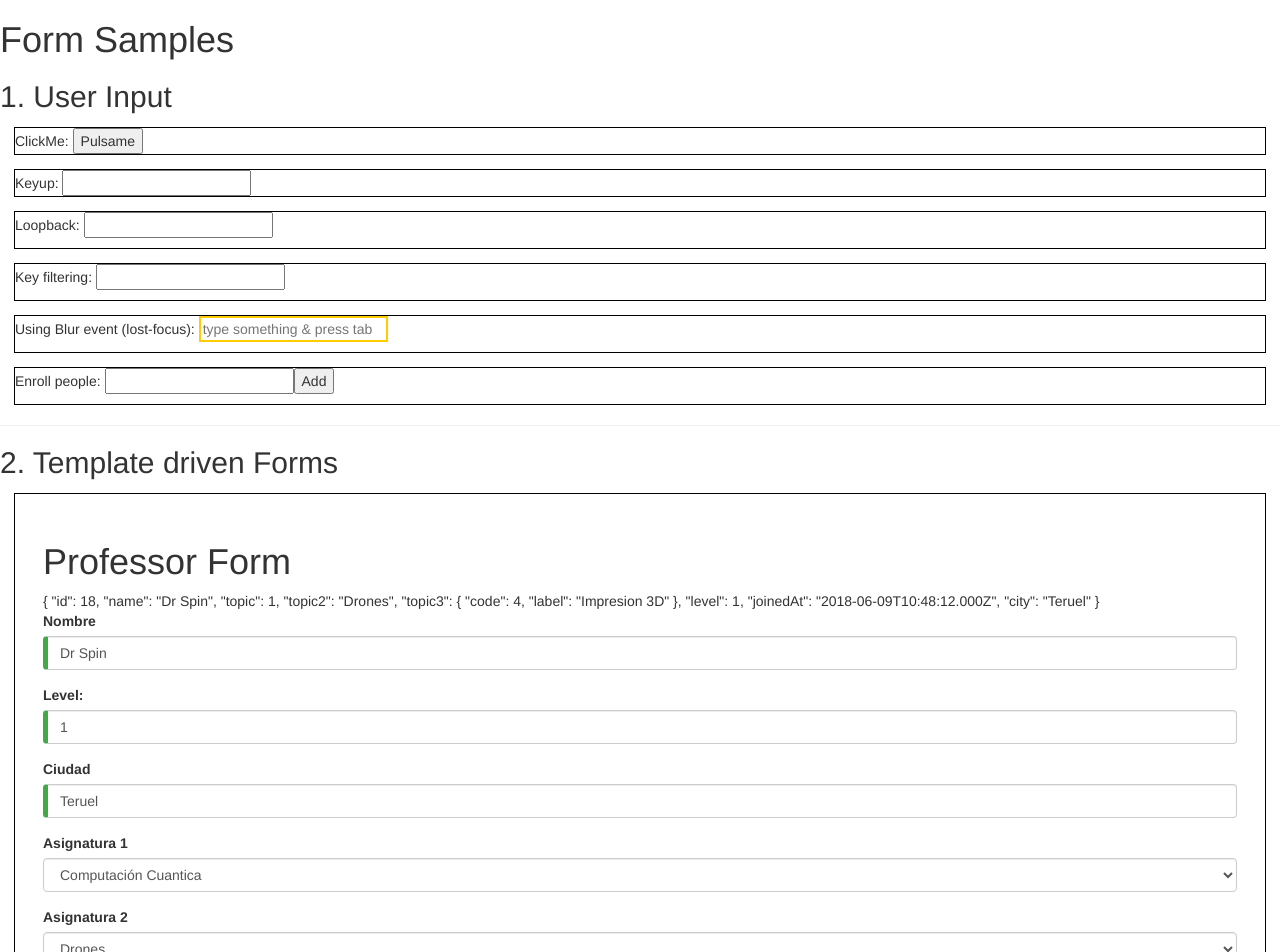
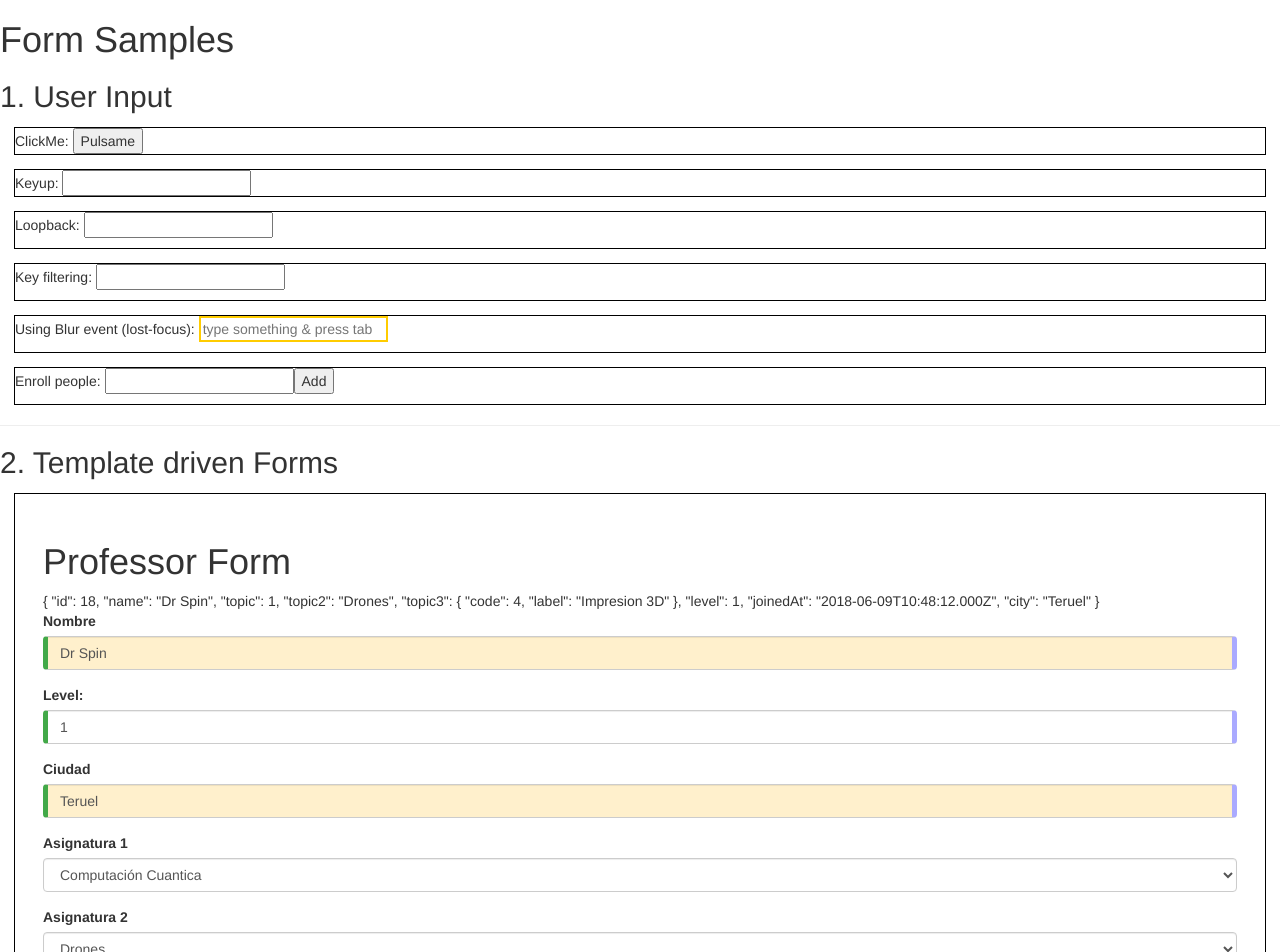
Before and after one commit to pjmolina/ng-forms, an Angular app: page / in a window 1280 px wide. Shown: the top 952 px of the page. Built offline with nearby package versions, Linux system fonts and the light colour scheme.

Commit message:
update / clean code

```diff
--- a/src/app/enroll-people/enroll-people.component.html
+++ b/src/app/enroll-people/enroll-people.component.html
@@ -1,12 +1,10 @@
 <div #d class="enroll-people">
   Enroll people:
-  <input #n1
-         (keyup.enter)="addPerson(n1)"
-         (blur)="0">
+  <input #n1 (keyup.enter)="addPerson(n1)" (blur)="(0)" />
 
   <button (click)="addPerson(n1)">Add</button>
 
-  <ul #u >
-    <li #l *ngFor="let person of people">{{person}}</li>
+  <ul>
+    <li *ngFor="let person of people">{{ person }}</li>
   </ul>
 </div>
--- a/src/app/key-filtering/key-filtering.component.html
+++ b/src/app/key-filtering/key-filtering.component.html
@@ -1,9 +1,6 @@
 <div class="key-filtering">
   Key filtering:
 
-  <input #box (keyup.enter)="onEnter(box.value)"
-  >
-  <p>{{value}}</p>
-
-
+  <input #box (keyup.enter)="onEnter(box.value)" />
+  <p>{{ value }}</p>
 </div>
--- a/src/app/keyup/keyup.component.html
+++ b/src/app/keyup/keyup.component.html
@@ -1,5 +1,5 @@
 <div class="key-up">
   Keyup:
-  <input type="text" (keyup)="onKey($event)"/>
+  <input type="text" (keyup)="onKey($event)" />
   {{ values }}
 </div>
--- a/src/app/loop-back/loop-back.component.html
+++ b/src/app/loop-back/loop-back.component.html
@@ -1,6 +1,5 @@
 <div class="loop-back">
   Loopback:
-  <input #box (keyup)="0">
-  <p>{{box.value}}</p>
-
+  <input #box (keyup)="(0)" />
+  <p>{{ box.value }}</p>
 </div>
--- a/src/app/loop-back/loop-back.component.ts
+++ b/src/app/loop-back/loop-back.component.ts
@@ -1,17 +1,14 @@
-import { Component, OnInit } from '@angular/core';
+import { Component, OnInit } from "@angular/core";
 
 @Component({
-  selector: 'app-loop-back',
-  templateUrl: './loop-back.component.html',
-  styleUrls: ['./loop-back.component.scss']
+  selector: "app-loop-back",
+  templateUrl: "./loop-back.component.html",
+  styleUrls: ["./loop-back.component.scss"],
 })
 export class LoopBackComponent implements OnInit {
-
   // constructor() { }
 
-  ngOnInit() {
-  }
+  ngOnInit() {}
 
-  onKeyPress(e: KeyboardEvent) {}
-
+  // onKeyPress(e: KeyboardEvent) {}
 }
--- a/src/app/template-driven-form/ForbiddenValidatorDirective.ts
+++ b/src/app/template-driven-form/ForbiddenValidatorDirective.ts
@@ -1,22 +1,34 @@
-import { Directive, Input } from '@angular/core';
-import { NG_VALIDATORS, Validator, AbstractControl, ValidatorFn } from '@angular/forms';
+import { Directive, Input } from "@angular/core";
+import {
+  NG_VALIDATORS,
+  Validator,
+  AbstractControl,
+  ValidatorFn,
+} from "@angular/forms";
 
 @Directive({
-    selector: '[appForbiddenName]',
-    providers: [{provide: NG_VALIDATORS, useExisting: ForbiddenValidatorDirective, multi: true}]
+  selector: "[appForbiddenName]",
+  providers: [
+    {
+      provide: NG_VALIDATORS,
+      useExisting: ForbiddenValidatorDirective,
+      multi: true,
+    },
+  ],
 })
 export class ForbiddenValidatorDirective implements Validator {
-@Input('appForbiddenName') forbiddenName: string;
+  @Input("appForbiddenName") forbiddenName: string;
 
-validate(control: AbstractControl): {[key: string]: any} | null {
-    return this.forbiddenName ? forbiddenNameValidator(new RegExp(this.forbiddenName, 'i'))(control)
+  validate(control: AbstractControl): { [key: string]: any } | null {
+    return this.forbiddenName
+      ? forbiddenNameValidator(new RegExp(this.forbiddenName, "i"))(control)
       : null;
   }
 }
 
 export function forbiddenNameValidator(nameRe: RegExp): ValidatorFn {
-    return (control: AbstractControl): {[key: string]: any} | null => {
+  return (control: AbstractControl): { [key: string]: any } | null => {
     const forbidden = nameRe.test(control.value);
-      return forbidden ? {'forbiddenName': {value: control.value}} : null;
+    return forbidden ? { forbiddenName: { value: control.value } } : null;
   };
 }
--- a/src/app/template-driven-form/OnlyNumericValidatorDirective.ts
+++ b/src/app/template-driven-form/OnlyNumericValidatorDirective.ts
@@ -1,19 +1,30 @@
-import { Directive, Input } from '@angular/core';
-import { NG_VALIDATORS, Validator, AbstractControl, ValidatorFn } from '@angular/forms';
+import { Directive } from "@angular/core";
+import {
+  NG_VALIDATORS,
+  Validator,
+  AbstractControl,
+  ValidatorFn,
+} from "@angular/forms";
 
 @Directive({
-    selector: '[appOnlyNumeric]',
-    providers: [{ provide: NG_VALIDATORS, useExisting: OnlyNumericValidatorDirective, multi: true }]
+  selector: "[appOnlyNumeric]",
+  providers: [
+    {
+      provide: NG_VALIDATORS,
+      useExisting: OnlyNumericValidatorDirective,
+      multi: true,
+    },
+  ],
 })
 export class OnlyNumericValidatorDirective implements Validator {
-    validate(control: AbstractControl): { [key: string]: any } | null {
-        return (onlyNumericValidator())(control);
-    }
+  validate(control: AbstractControl): { [key: string]: any } | null {
+    return onlyNumericValidator()(control);
+  }
 }
 
 export function onlyNumericValidator(): ValidatorFn {
-    return (control: AbstractControl): { [key: string]: any } | null => {
-        const isNumeric = /^-?\d*(\.\d*)?(e-?\d+)?$/.test(control.value);
-        return isNumeric ? null : { 'notNumeric': { value: control.value } };
-    };
+  return (control: AbstractControl): { [key: string]: any } | null => {
+    const isNumeric = /^-?\d*(\.\d*)?(e-?\d+)?$/.test(control.value);
+    return isNumeric ? null : { notNumeric: { value: control.value } };
+  };
 }
--- a/src/app/template-driven-form/template-driven-form.component.html
+++ b/src/app/template-driven-form/template-driven-form.component.html
@@ -3,74 +3,123 @@
   <form (ngSubmit)="onSubmit()" #professorForm="ngForm">
     {{ model | json }}
     <div class="form-group">
-        <label for="name" (click)="depura(professorForm)"   >Nombre</label>
-        <input type="text" class="form-control" id="name"
+      <label for="name" (click)="depura(professorForm)">Nombre</label>
+      <input
+        type="text"
+        class="form-control"
+        id="name"
         required
-                 [(ngModel)]="model.name" name="name" [ngModelOptions]="{standalone: true}"
+        [(ngModel)]="model.name"
+        name="name"
         appForbiddenName="bob"
-                 #name="ngModel">
-          <div [hidden]="name.valid || name.pristine"
-               class="alert alert-danger">
-            El nombre es requerido
+        #name="ngModel"
+      />
+      <div [hidden]="name.valid || name.pristine" class="alert alert-danger">
+        <span *ngIf="nameIsEmpty(name)">El nombre es requerido.</span>
+        <span *ngIf="nameIsForbidden(name)"
+          >El nombre esta prohibido por que contiene a bob.</span
+        >
       </div>
     </div>
 
-
-
     <div class="form-group">
       <label for="level">Level:</label>
-        <input class="form-control" type="text"
+      <input
+        class="form-control"
+        type="text"
         #spy
         id="level3"
-               name="level" [(ngModel)]="model.level" [ngModelOptions]="{standalone: true}"
-
+        name="level"
+        [(ngModel)]="model.level"
         appOnlyNumeric
         #level1="ngModel"
+      />
+      <!-- {{ spy.className }} (Quitar para produccion) -->
+      <div
+        [hidden]="level1.valid || level1.pristine"
+        class="alert alert-danger"
       >
-        <!-- {{ spy.className }} (Quitar para produccion) -->
-        <div [hidden]="level1.valid || level1.pristine"
-              class="alert alert-danger">
         Este campo solo soporta numeros.
       </div>
     </div>
 
     <div class="form-group">
       <label for="city">Ciudad</label>
-        <input required type="text" class="form-control" name="city" [(ngModel)]="model.city">
+      <input
+        required
+        type="text"
+        class="form-control"
+        name="city"
+        [(ngModel)]="model.city"
+      />
     </div>
 
     <!-- 1. Select con enlace de clave y etiqueta -->
     <div class="form-group">
       <label for="power">Asignatura 1</label>
-        <select class="form-control" id="topic" required [(ngModel)]="model.topic" [ngModelOptions]="{standalone: true}">
-          <option *ngFor="let topic of topics"
+      <select
+        class="form-control"
+        id="topic"
+        required
+        [(ngModel)]="model.topic"
+        [ngModelOptions]="{ standalone: true }"
+      >
+        <option
+          *ngFor="let topic of topics"
           [ngValue]="topic.code"
-                  [selected]="topic.code === model.topic">{{topic.label}}</option>
+          [selected]="topic.code === model.topic"
+        >
+          {{ topic.label }}
+        </option>
       </select>
     </div>
 
     <!-- 2. Select con enlace directo: clave=etiqueta -->
     <div class="form-group">
       <label for="power">Asignatura 2</label>
-        <select class="form-control" id="topic" required [(ngModel)]="model.topic2" [ngModelOptions]="{standalone: true}">
-          <option *ngFor="let topic of topics"
+      <select
+        class="form-control"
+        id="topic"
+        required
+        [(ngModel)]="model.topic2"
+        [ngModelOptions]="{ standalone: true }"
+      >
+        <option
+          *ngFor="let topic of topics"
           [ngValue]="topic.label"
-                  [selected]="topic.label === model.topic2">{{topic.label}}</option>
+          [selected]="topic.label === model.topic2"
+        >
+          {{ topic.label }}
+        </option>
       </select>
     </div>
 
     <!-- 3. Select con enlace: de objecto completo y etiqueta -->
     <div class="form-group">
       <label for="power">Asignatura 3</label>
-        <select class="form-control" id="topic" required [(ngModel)]="model.topic3" [ngModelOptions]="{standalone: true}">
-          <option *ngFor="let topic of topics"
+      <select
+        class="form-control"
+        id="topic"
+        required
+        [(ngModel)]="model.topic3"
+        [ngModelOptions]="{ standalone: true }"
+      >
+        <option
+          *ngFor="let topic of topics"
           [ngValue]="topic"
-                  [selected]="topic === model.topic3">{{topic.label}}</option>
+          [selected]="topic === model.topic3"
+        >
+          {{ topic.label }}
+        </option>
       </select>
     </div>
 
-      <button [disabled]="!professorForm.valid"
-              type="submit" class="btn btn-success">Submit</button>
-
+    <button
+      [disabled]="!professorForm.valid"
+      type="submit"
+      class="btn btn-success"
+    >
+      Submit
+    </button>
   </form>
 </div>
--- a/src/app/template-driven-form/template-driven-form.component.scss
+++ b/src/app/template-driven-form/template-driven-form.component.scss
@@ -1,16 +1,24 @@
 .template-driven-form {
-    border: 1px solid #000;
-    margin: 1em;
-    padding: 2em;
+  border: 1px solid #000;
+  margin: 1em;
+  padding: 2em;
 }
 
-input.ng-valid, .ng-valid.required  {
-    border-left: 5px solid #42A948; /* green */
+input.ng-valid,
+.ng-valid.required {
+  border-left: 5px solid #42a948; /* green */
 }
 
+input.ng-pristine {
+  border-right: 5px solid #aaaaff;
+}
 
-.ng-invalid:not(form)  {
-    border-left: 5px solid #a94442; /* red */
+input[required] {
+  background-color: #fff0cc;
+}
+
+.ng-invalid:not(form) {
+  border-left: 5px solid #a94442; /* red */
 }
 
 .alert-danger {
```
Also changed, not shown: src/app/template-driven-form/template-driven-form.component.ts (+37 -15 lines), src/app/click-me/click-me.component.html (line endings or trailing spaces), 1 other file (tests, documents, lock files or other folders). Lines whose indentation alone changed are shown as unchanged.
